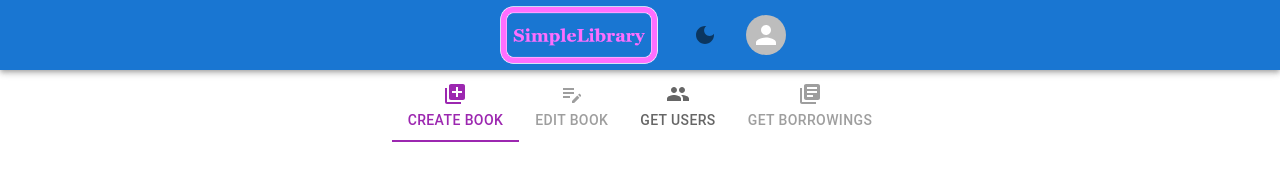
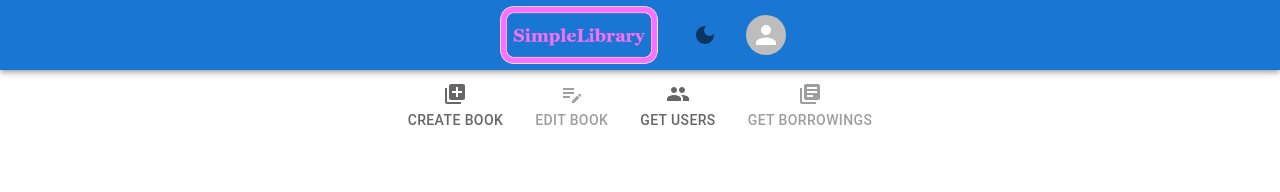
Before and after one commit to maritmoe/SimpleLibraryFrontend, a React (Vite) app in the folder LibraryFrontend/: page /admin in a window 1280 px wide. Shown: the top 192 px of the page. Built offline with nearby package versions, Linux system fonts and the light colour scheme.

Commit message:
No tab selected initially

```diff
--- a/LibraryFrontend/src/components/ContentView/Admin/AdminMenu/AdminMenu.jsx
+++ b/LibraryFrontend/src/components/ContentView/Admin/AdminMenu/AdminMenu.jsx
@@ -5,7 +5,7 @@ import { useNavigate } from "react-router-dom";
 
 function AdminMenu() {
   const navigate = useNavigate();
-  const [tabValue, setTabValue] = useState(0);
+  const [tabValue, setTabValue] = useState(null);
 
   const handleChange = (event, newValue) => {
     setTabValue(newValue);
```
